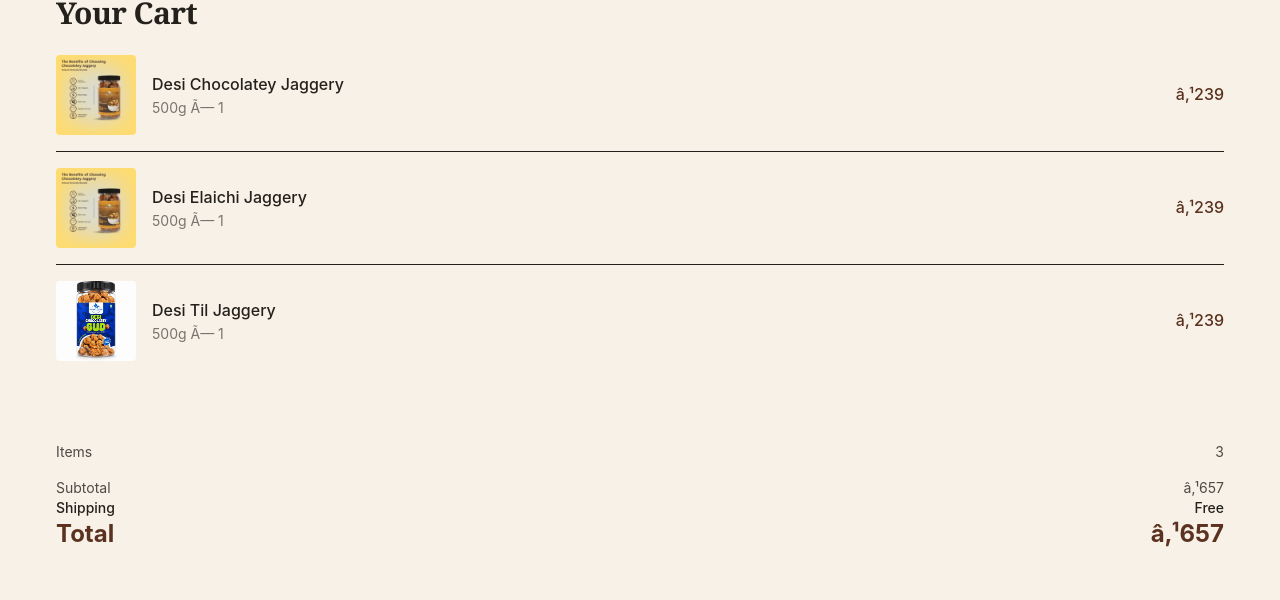
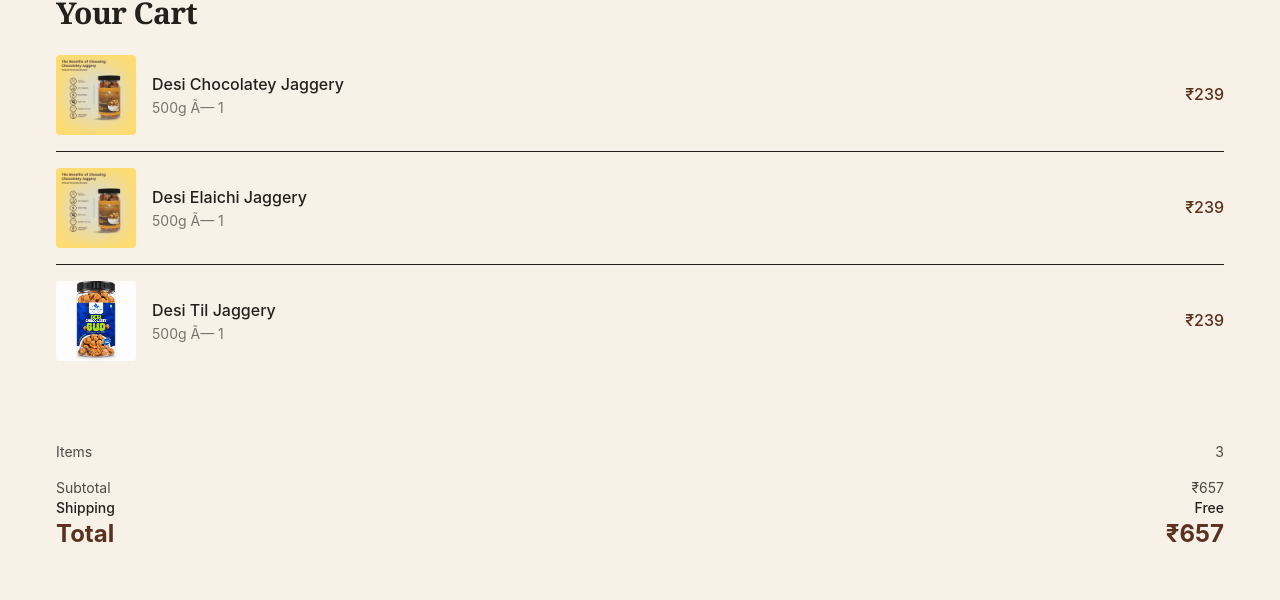
Before and after one commit to zixocookies1-ship-it/hero, a Next.js app: page /cart in a window 1280 px wide. Shown: the part 117-717 px from the top of the page. Built offline with nearby package versions, Linux system fonts and the light colour scheme.

Commit message:
Fix currency encoding and add products page/nav updates

```diff
--- a/src/app/cart/page.tsx
+++ b/src/app/cart/page.tsx
@@ -25,7 +25,7 @@
                 </div>
               </div>
               <div className="text-right">
-                <p className="text-[var(--jaggery-brown)] font-medium">â‚¹239</p>
+                <p className="text-[var(--jaggery-brown)] font-medium">₹239</p>
               </div>
             </div>
 
@@ -45,7 +45,7 @@
                 </div>
               </div>
               <div className="text-right">
-                <p className="text-[var(--jaggery-brown)] font-medium">â‚¹239</p>
+                <p className="text-[var(--jaggery-brown)] font-medium">₹239</p>
               </div>
             </div>
 
@@ -65,7 +65,7 @@
                 </div>
               </div>
               <div className="text-right">
-                <p className="text-[var(--jaggery-brown)] font-medium">â‚¹239</p>
+                <p className="text-[var(--jaggery-brown)] font-medium">₹239</p>
               </div>
             </div>
           </div>
@@ -77,7 +77,7 @@
             </div>
             <div className="flex justify-between text-sm text-[var(--dark-text)]/80">
               <span>Subtotal</span>
-              <span>â‚¹657</span>
+              <span>₹657</span>
             </div>
             <div className="flex justify-between text-sm font-medium text-[var(--dark-text)]">
               <span>Shipping</span>
@@ -85,7 +85,7 @@
             </div>
             <div className="flex justify-between font-bold text-2xl text-[var(--jaggery-brown)]">
               <span>Total</span>
-              <span>â‚¹657</span>
+              <span>₹657</span>
             </div>
           </div>
         </div>
--- a/src/app/products/desi-chocolatey-jaggery/page.tsx
+++ b/src/app/products/desi-chocolatey-jaggery/page.tsx
@@ -28,7 +28,7 @@
             <div className="grid grid-cols-2 gap-4 mb-8">
               <div>
                 <p className="text-[var(--ginger-terracotta)] font-medium">Price</p>
-                <p className="text-3xl font-bold text-[var(--jaggery-brown)]">â‚¹239</p>
+                <p className="text-3xl font-bold text-[var(--jaggery-brown)]">₹239</p>
               </div>
               <div>
                 <p className="text-[var(--ginger-terracotta)] font-medium">Weight</p>
--- a/src/app/products/desi-elaichi-chocolatey-jaggery/page.tsx
+++ b/src/app/products/desi-elaichi-chocolatey-jaggery/page.tsx
@@ -28,7 +28,7 @@
             <div className="grid grid-cols-2 gap-4 mb-8">
               <div>
                 <p className="text-[var(--ginger-terracotta)] font-medium">Price</p>
-                <p className="text-3xl font-bold text-[var(--jaggery-brown)]">â‚¹239</p>
+                <p className="text-3xl font-bold text-[var(--jaggery-brown)]">₹239</p>
               </div>
               <div>
                 <p className="text-[var(--ginger-terracotta)] font-medium">Weight</p>
--- a/src/app/products/desi-til-chocolatey-jaggery/page.tsx
+++ b/src/app/products/desi-til-chocolatey-jaggery/page.tsx
@@ -28,7 +28,7 @@
             <div className="grid grid-cols-2 gap-4 mb-8">
               <div>
                 <p className="text-[var(--ginger-terracotta)] font-medium">Price</p>
-                <p className="text-3xl font-bold text-[var(--jaggery-brown)]">â‚¹239</p>
+                <p className="text-3xl font-bold text-[var(--jaggery-brown)]">₹239</p>
               </div>
               <div>
                 <p className="text-[var(--ginger-terracotta)] font-medium">Weight</p>
--- a/src/app/products/page.tsx
+++ b/src/app/products/page.tsx
@@ -25,7 +25,7 @@
             <div className="p-6">
               <p className="text-[var(--ginger-terracotta)] text-xs font-medium uppercase mb-2">Desi Chocolatey Gud</p>
               <h2 className="text-lg font-serif font-bold text-[var(--dark-text)] mb-2">Desi Chocolatey Jaggery</h2>
-              <p className="text-[var(--dark-text)]/70 text-sm mb-4">500g • Pack of 1</p>
+              <p className="text-[var(--dark-text)]/70 text-sm mb-4">500g â€¢ Pack of 1</p>
               <div className="flex items-center gap-3 mb-4">
                 <span className="text-xl font-bold text-[var(--jaggery-brown)]">₹239</span>
                 <span className="text-sm line-through text-gray-500">₹299</span>
@@ -48,7 +48,7 @@
             <div className="p-6">
               <p className="text-[var(--ginger-terracotta)] text-xs font-medium uppercase mb-2">Desi Elaichi &amp; Sonth Chocolatey Gud</p>
               <h2 className="text-lg font-serif font-bold text-[var(--dark-text)] mb-2">Desi Elaichi Chocolatey Jaggery</h2>
-              <p className="text-[var(--dark-text)]/70 text-sm mb-4">500g • Pack of 1</p>
+              <p className="text-[var(--dark-text)]/70 text-sm mb-4">500g â€¢ Pack of 1</p>
               <div className="flex items-center gap-3 mb-4">
                 <span className="text-xl font-bold text-[var(--jaggery-brown)]">₹239</span>
                 <span className="text-sm line-through text-gray-500">₹299</span>
@@ -71,7 +71,7 @@
             <div className="p-6">
               <p className="text-[var(--ginger-terracotta)] text-xs font-medium uppercase mb-2">Desi Til Chocolatey Gud</p>
               <h2 className="text-lg font-serif font-bold text-[var(--dark-text)] mb-2">Desi Til Chocolatey Jaggery</h2>
-              <p className="text-[var(--dark-text)]/70 text-sm mb-4">500g • Pack of 1</p>
+              <p className="text-[var(--dark-text)]/70 text-sm mb-4">500g â€¢ Pack of 1</p>
               <div className="flex items-center gap-3 mb-4">
                 <span className="text-xl font-bold text-[var(--jaggery-brown)]">₹239</span>
                 <span className="text-sm line-through text-gray-500">₹299</span>
--- a/src/components/featured.tsx
+++ b/src/components/featured.tsx
@@ -32,7 +32,7 @@
                 Our most popular blend - rich and authentic.
               </p>
               <p className="text-[var(--jaggery-brown)] font-medium">
-                â‚¹239
+                ₹239
               </p>
             </div>
           </div>
@@ -56,7 +56,7 @@
                 Cardamom-infused sweetness.
               </p>
               <p className="text-[var(--jaggery-brown)] font-medium">
-                â‚¹239
+                ₹239
               </p>
             </div>
           </div>
@@ -80,7 +80,7 @@
                 Sesame-enriched goodness.
               </p>
               <p className="text-[var(--jaggery-brown)] font-medium">
-                â‚¹239
+                ₹239
               </p>
             </div>
           </div>
--- a/src/components/trio-bundle.tsx
+++ b/src/components/trio-bundle.tsx
@@ -21,23 +21,23 @@
                 <p className="text-[var(--ginger-terracotta)] text-sm font-medium tracking-widest uppercase mb-3">Desi Chocolatey</p>
                 <h3 className="text-xl font-serif text-[var(--white)]">Classic Deep Brown</h3>
                 <p className="text-[var(--white)]/80 text-base">500g Ã— 1</p>
-                <p className="text-[var(--white)] font-medium text-3xl">â‚¹239</p>
+                <p className="text-[var(--white)] font-medium text-3xl">₹239</p>
               </div>
               <div className="border border-border-style rounded-xl p-6 bg-[var(--white)] hover:shadow-lg transition-shadow">
                 <p className="text-[var(--ginger-terracotta)] text-sm font-medium tracking-widest uppercase mb-3">Desi Elaichi</p>
                 <h3 className="text-xl font-serif text-[var(--white)]">Cardamom Infused</h3>
                 <p className="text-[var(--white)]/80 text-base">500g Ã— 1</p>
-                <p className="text-[var(--white)] font-medium text-3xl">â‚¹239</p>
+                <p className="text-[var(--white)] font-medium text-3xl">₹239</p>
               </div>
               <div className="border border-border-style rounded-xl p-6 bg-[var(--white)] hover:shadow-lg transition-shadow">
                 <p className="text-[var(--ginger-terracotta)] text-sm font-medium tracking-widest uppercase mb-3">Desi Til</p>
                 <h3 className="text-xl font-serif text-[var(--white)]">Nutty Sesame</h3>
                 <p className="text-[var(--white)]/80 text-base">500g Ã— 1</p>
-                <p className="text-[var(--white)] font-medium text-3xl">â‚¹239</p>
+                <p className="text-[var(--white)] font-medium text-3xl">₹239</p>
               </div>
             </div>
             <div className="mt-8 pt-8 border-t border-border-style">
-              <p className="text-[var(--white)]/70 text-base mb-4">You Save: â‚¹45</p>
+              <p className="text-[var(--white)]/70 text-base mb-4">You Save: ₹45</p>
               <a
                 href="/cart"
                 className="bg-[var(--ginger-terracotta)] text-[var(--white)] px-8 py-4 rounded-full text-lg font-semibold transition-colors hover-opacity-90"
```
